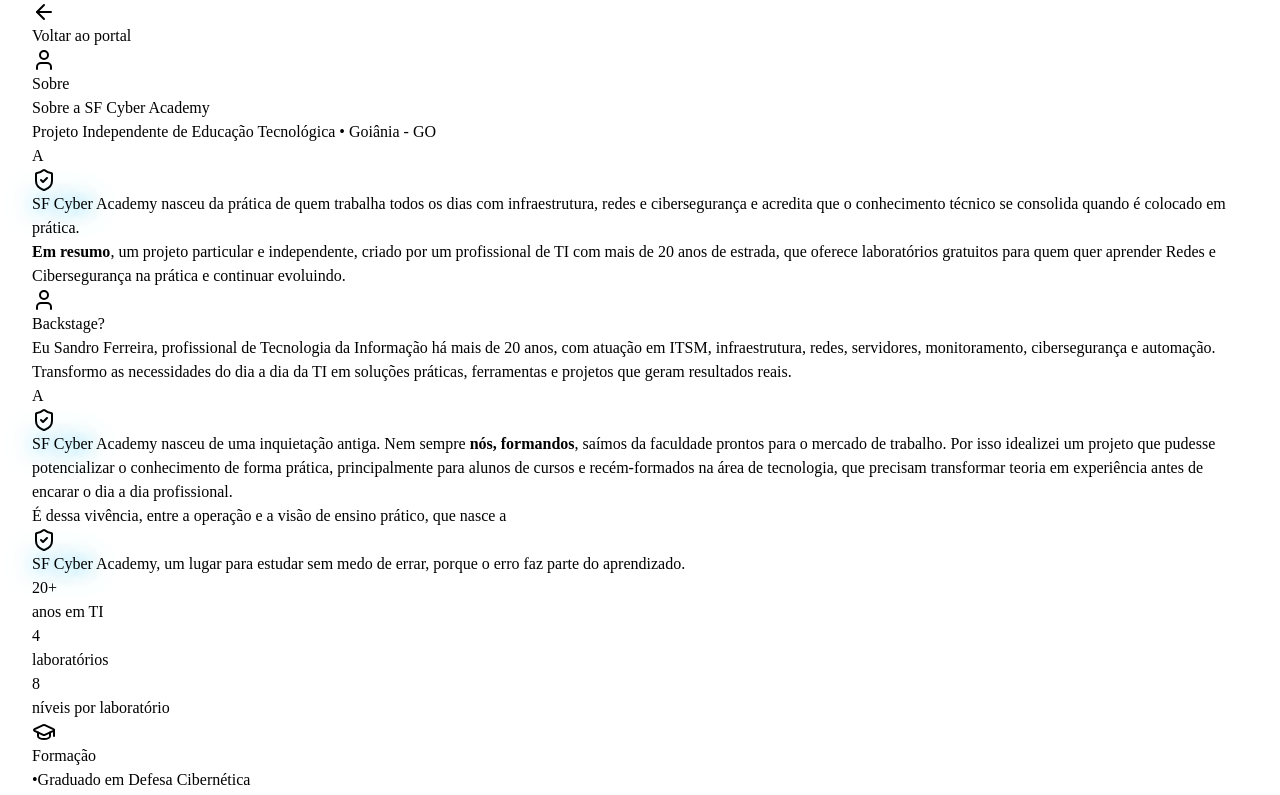
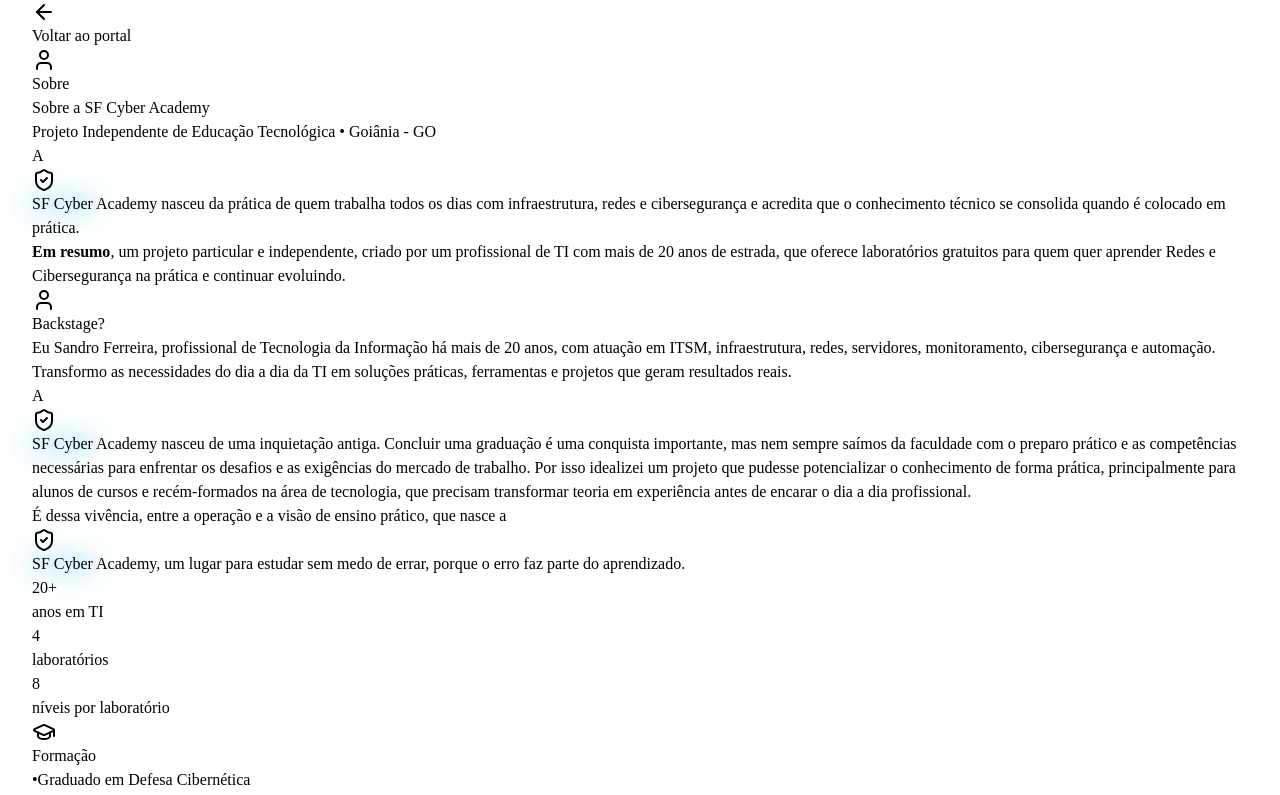
Before and after one commit to sandronsk1977-creator/sf-cyber, a React (Vite) app in the folder client/: page /sobre in a window 1280 px wide. Shown: the top 795 px of the page. Built offline with nearby package versions, Linux system fonts and the light colour scheme.

Commit message:
Atualiza frase sobre preparo pratico apos conclusao da graduacao

```diff
--- a/client/src/pages/Sobre.tsx
+++ b/client/src/pages/Sobre.tsx
@@ -117,12 +117,13 @@ export default function Sobre() {
                 projetos que geram resultados reais.
               </p>
               <p className="mt-3 text-slate-400 text-sm leading-relaxed">
-                A <SFCyber /> Academy nasceu de uma inquietação antiga. Nem sempre{" "}
-                <strong className="text-slate-200">nós, formandos</strong>, saímos da faculdade
-                prontos para o mercado de trabalho. Por isso idealizei um projeto que pudesse
-                potencializar o conhecimento de forma prática, principalmente para alunos de cursos
-                e recém-formados na área de tecnologia, que precisam transformar teoria em
-                experiência antes de encarar o dia a dia profissional.
+                A <SFCyber /> Academy nasceu de uma inquietação antiga. Concluir uma graduação é uma
+                conquista importante, mas nem sempre saímos da faculdade com o preparo prático e as
+                competências necessárias para enfrentar os desafios e as exigências do mercado de
+                trabalho. Por isso idealizei um projeto que pudesse potencializar o conhecimento de
+                forma prática, principalmente para alunos de cursos e recém-formados na área de
+                tecnologia, que precisam transformar teoria em experiência antes de encarar o dia a
+                dia profissional.
               </p>
               <p className="mt-3 text-slate-400 text-sm leading-relaxed">
                 É dessa vivência, entre a operação e a visão de ensino prático, que nasce a{" "}
```
